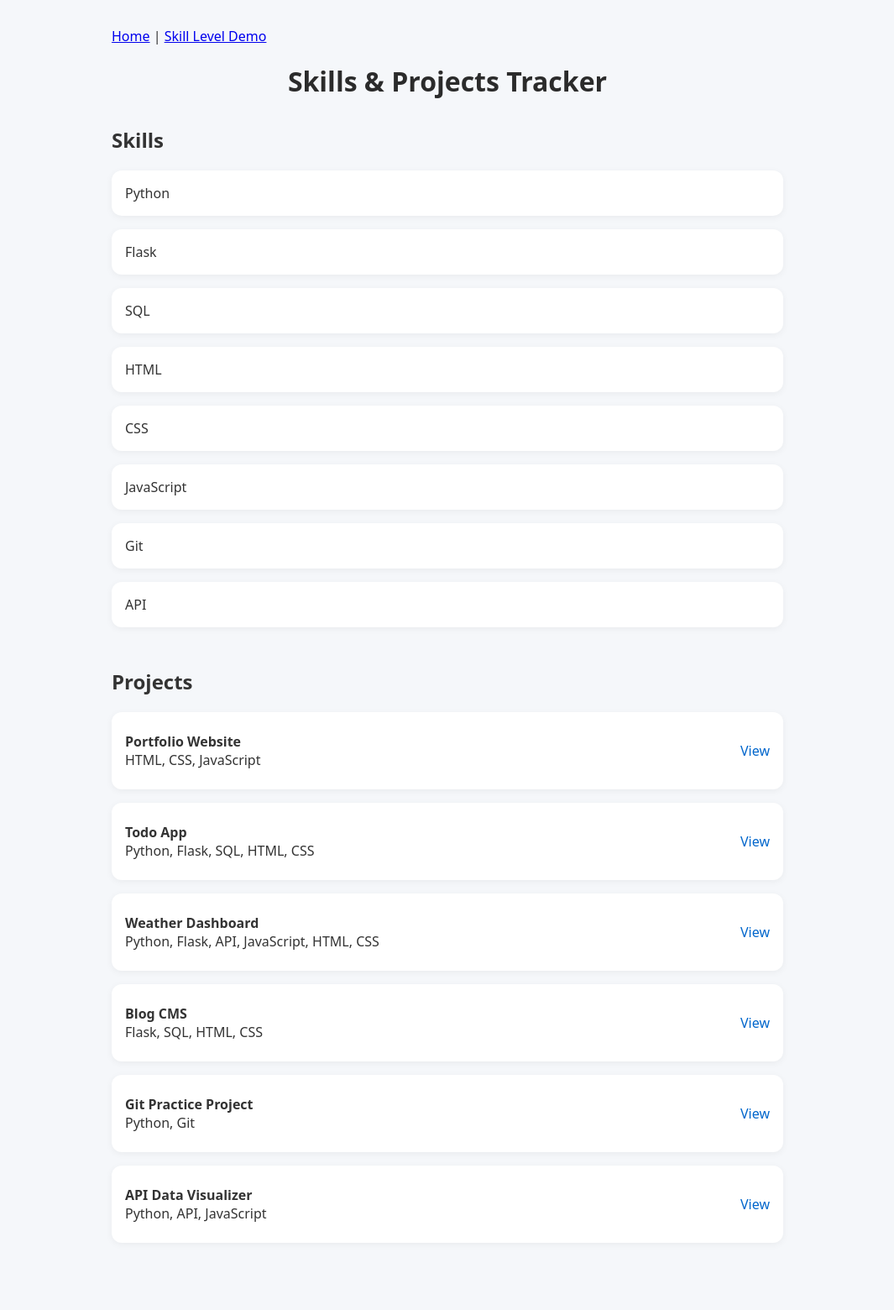
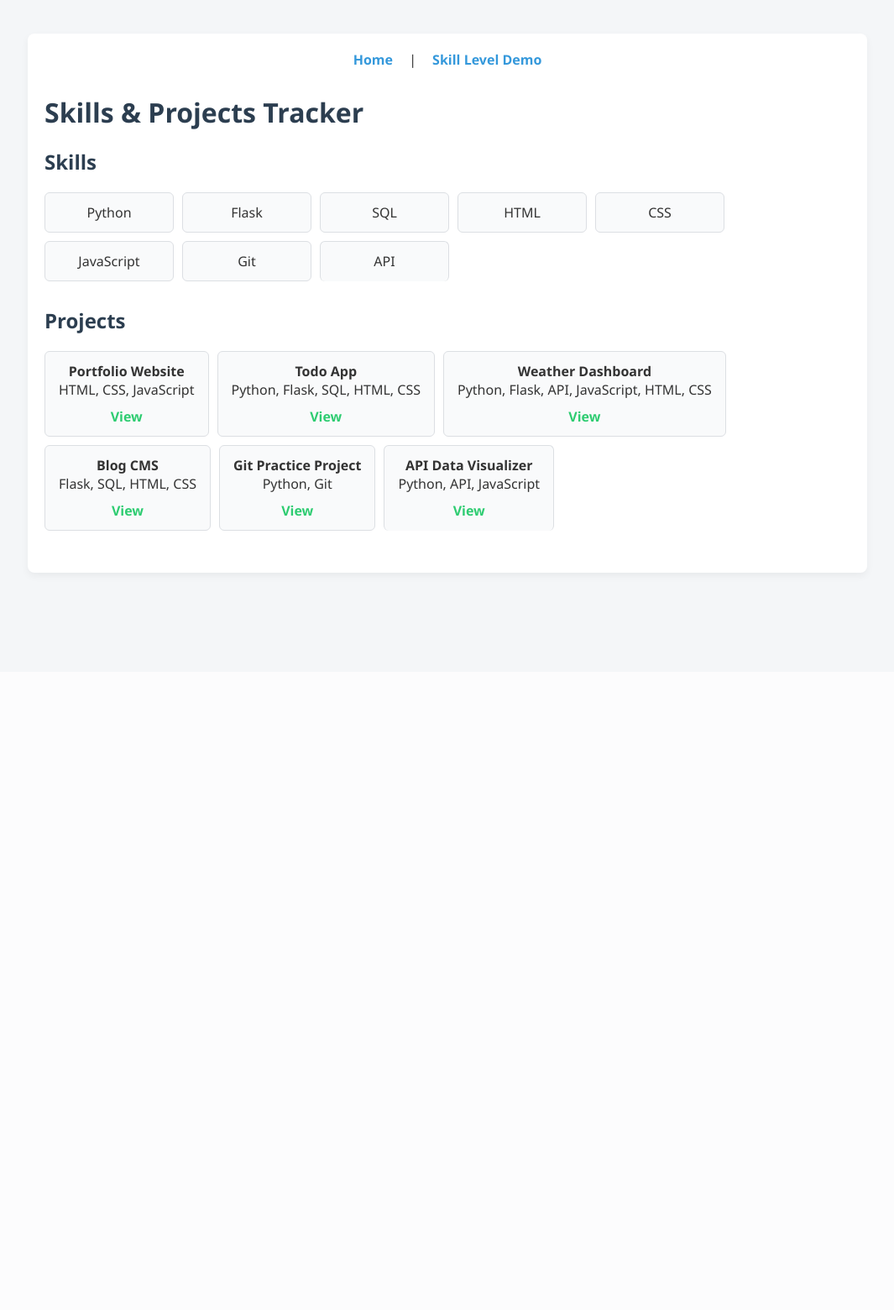
Before and after one commit to trrodenboughmcc/frontend-skills-tracker-python, a Flask app: page / in a window 1280 px wide. Shown: the whole page at 84% size, without its empty margins (107-1172 px from the left). After the commit the page ends 687 px from the top, so only its background shows below. Run offline with Flask 3, Linux system fonts and the light colour scheme.

Commit message:
Update styles.css with nav styling

```diff
--- a/tracker_app/static/styles.css
+++ b/tracker_app/static/styles.css
@@ -1,163 +1,110 @@
 body {
-    font-family: system-ui, sans-serif;
+    font-family: "Segoe UI", Tahoma, Geneva, Verdana, sans-serif;
+    background-color: #f4f6f8;
     margin: 0;
     padding: 0;
-    background: #f5f7fa;
     color: #333;
 }
 
 .container {
-    max-width: 800px;
-    margin: auto;
-    padding: 2rem;
+    width: 90%;
+    max-width: 960px;
+    margin: 40px auto;
+    padding: 20px;
+    background-color: white;
+    box-shadow: 0 4px 10px rgba(0, 0, 0, 0.05);
+    border-radius: 8px;
 }
 
-  h1 {
+h1, h2 {
+    color: #2c3e50;
+}
+
+ul {
+    list-style-type: none;
+    padding: 0;
+}
+
+li {
+    padding: 10px 12px;
+    border-bottom: 1px solid #e0e0e0;
+}
+
+li:last-child {
+    border-bottom: none;
+}
+
+nav {
+    margin-bottom: 30px;
     text-align: center;
-    margin-bottom: 2rem;
-    color: #2b2b2b;
+}
+
+nav a {
+    margin: 0 15px;
+    text-decoration: none;
+    color: #3498db;
+    font-weight: 600;
+    font-size: 16px;
+}
+
+nav a:hover {
+    text-decoration: underline;
 }
 
 .section {
-    margin-bottom: 3rem;
+    margin-bottom: 30px;
 }
 
 .card-list {
-    list-style: none;
-    padding: 0;
-    display: grid;
-    gap: 1rem;
+    display: flex;
+    flex-wrap: wrap;
+    gap: 10px;
 }
 
 .card {
-    background: white;
-    padding: 1rem;
-    border-radius: 12px;
-    box-shadow: 0 2px 8px rgba(0,0,0,0.05);
-    display: flex;
-    justify-content: space-between;
-    align-items: center;
-  }
-
-  .card.empty {
-    font-style: italic;
-    color: #888;
-    justify-content: center;
-  }
-
-  .form {
-    margin-top: 1rem;
-    display: flex;
-    gap: 1rem;
-    flex-wrap: wrap;
-  }
-
-  input {
-    padding: 0.5rem;
-    flex: 1;
-    border: 1px solid #ccc;
+    background-color: #f9fafb;
+    border: 1px solid #dcdfe3;
+    padding: 12px 16px;
     border-radius: 6px;
-  }
-
-  button {
-    padding: 0.5rem 1rem;
-    background: #0066ff;
-    color: white;
-    border: none;
-    border-radius: 6px;
+    min-width: 120px;
+    text-align: center;
+    font-weight: 500;
     cursor: pointer;
 }
 
-
-  .icon-button {
-    font-size: 0.9rem;
-    color: #cc0000;
-    text-decoration: underline;
-    background: none;
-    border: none;
-    padding: 0;
-    cursor: pointer;
+.card:hover {
+    background-color: #eef3f7;
 }
 
-  .icon-button:hover {
-    color: #a00000;
+.active-skill {
+    background-color: #3498db;
+    color: white;
+    font-weight: bold;
 }
 
-  .remove-button {
-    background-color: #cc0000;
-    color: white;
-    border: none;
-    border-radius: 6px;
-    padding: 0.25rem 0.75rem;
-    font-size: 0.9rem;
-    cursor: pointer;
-    margin-left: 1rem;
-    transition: background-color 0.2s ease;
-  }
-
-  .remove-button:hover {
-    background-color: #a00000;
-  }
-
-  .skill-filter {
-    cursor: pointer;
-    transition: background-color 0.2s;
-  }
-
-  .skill-filter:hover {
-    background-color: #eef;
-  }
-
-  .skill-filter.active-skill {
-    background-color: #cce5ff;
+.project-link {
+    margin-top: 10px;
+    display: inline-block;
+    text-decoration: none;
+    color: #2ecc71;
     font-weight: bold;
-    border-left: 4px solid #3399ff;
-  }
-
-  #active-skill-label {
-    margin-bottom: 1rem;
-    font-style: italic;
-    color: #333;
-    display: none;
-  }
-
-  #clear-filter {
-    margin-top: 1rem;
-    padding: 0.5rem 1rem;
-    background: #ccc;
-    border: none;
-    border-radius: 6px;
-    cursor: pointer;
-  }
-
-  .project-content {
-    display: flex;
-    justify-content: space-between;
-    align-items: center;
-    min-height: 60px; /* ensures consistent card height */
-  }
-
-  .project-info {
-    flex: 1;
-  }
-
-  .project-link,
-  .project-link-placeholder {
-    white-space: nowrap;
-    color: #0066cc;
-    text-decoration: none;
 }
 
 .project-link:hover {
     text-decoration: underline;
 }
 
-  .project-link-placeholder {
-    visibility: hidden;
+button#clear-filter {
+    margin-top: 15px;
+    padding: 8px 16px;
+    border: none;
+    background-color: #e74c3c;
+    color: white;
+    border-radius: 4px;
+    cursor: pointer;
+    font-weight: 600;
 }
 
-  .skill-filter i {
-    margin-right: 8px;
-    font-size: 1rem;
-    color: #555;
+button#clear-filter:hover {
+    background-color: #c0392b;
 }
```
Lines whose indentation alone changed are shown as unchanged.
